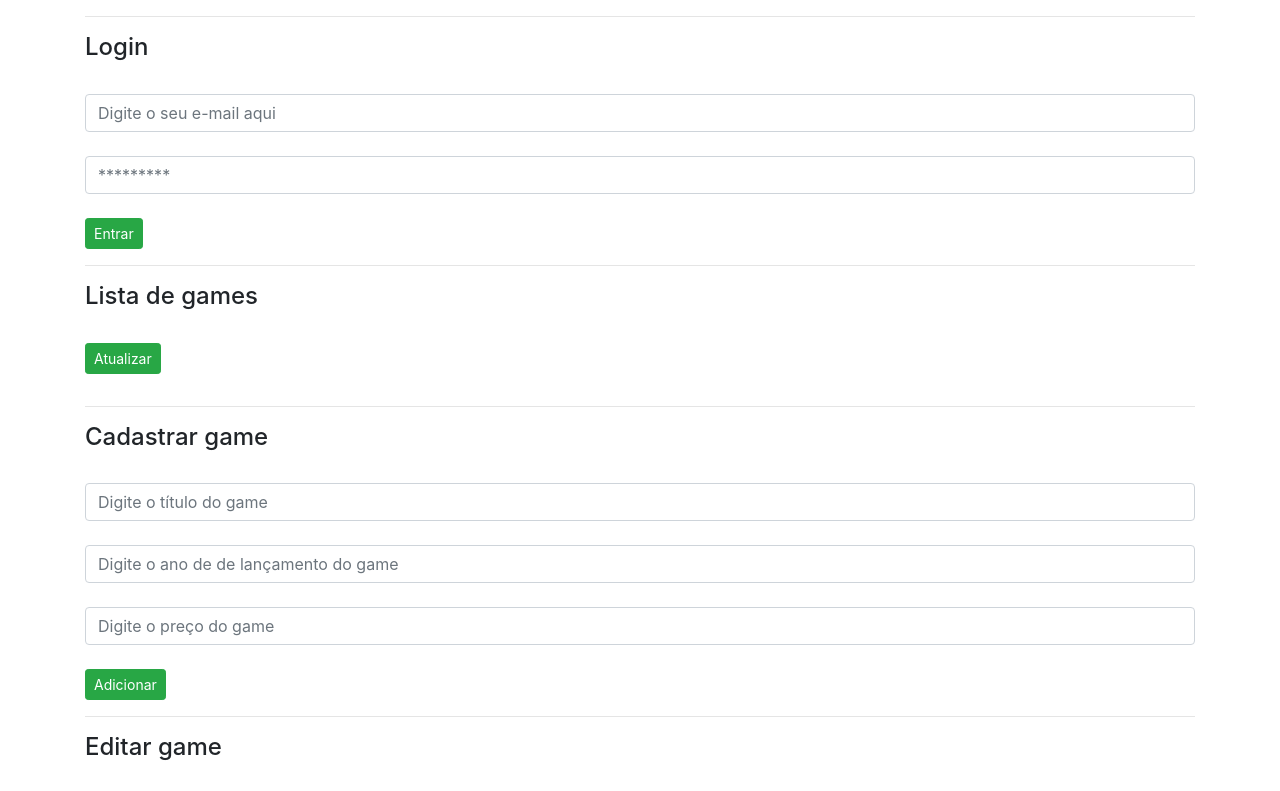
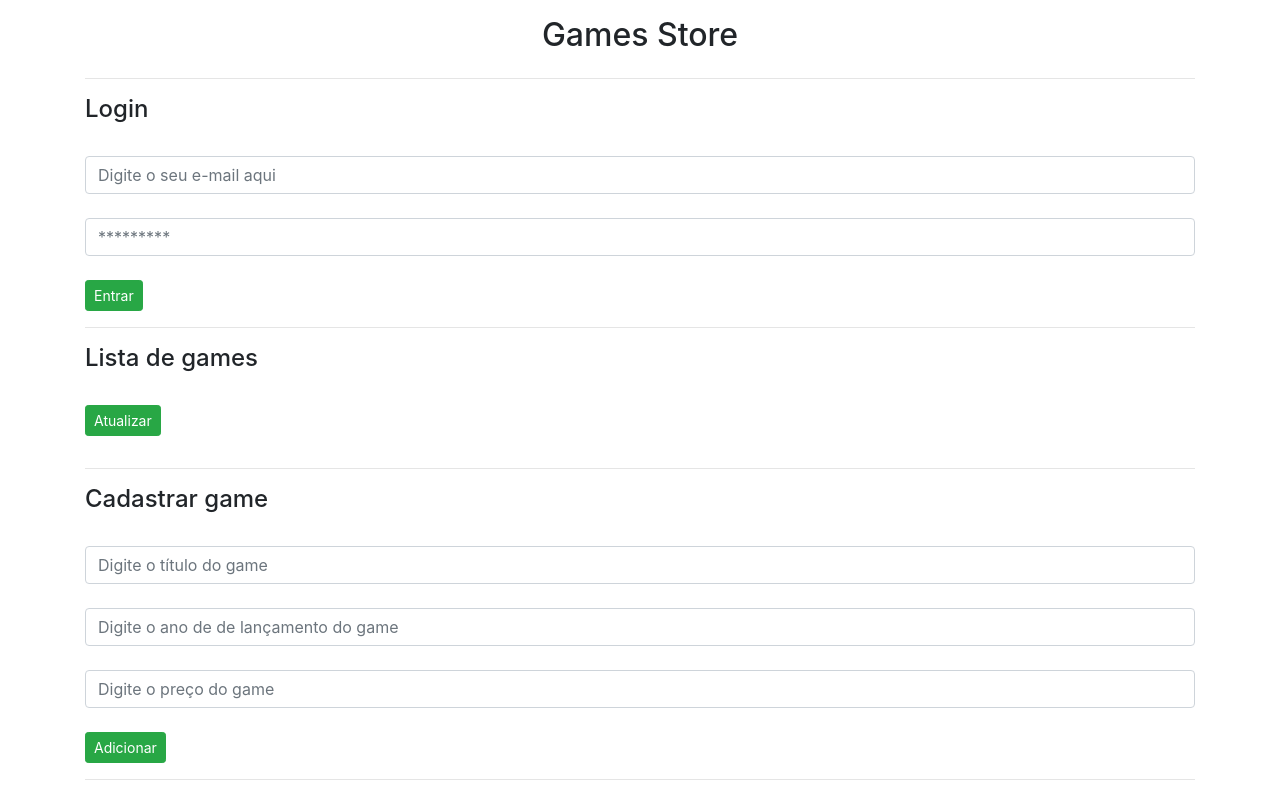
Before and after one commit to devliborio/api-games, a plain HTML site: page ConsumoAPI/index.html in a window 1280 px wide. Shown: the top 791 px of the page. Drawn offline with nearby package versions, Linux system fonts and the light colour scheme; no server answers; files whose address does not match are found by name.

Commit message:
Novo titulo do site adicionado

```diff
--- a/ConsumoAPI/index.html
+++ b/ConsumoAPI/index.html
@@ -12,7 +12,7 @@
 <body>
 
     <div class="container">
-
+        <h2 class="text-center mt-3 mb-4">Games Store</h2>
         <hr>
         <h4>Login</h4><br>
         <div class="form-group">
```
